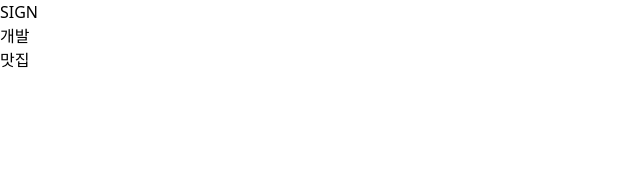
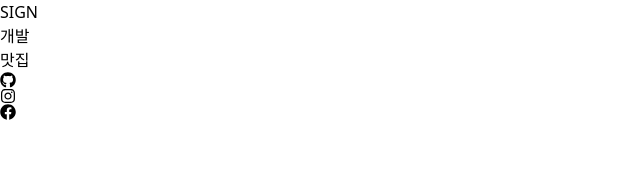
Before and after one commit to issign/blog, a React (Vite) app: page / in a window 1280 px wide. Shown: the top 170 px of the page, without its empty margins (0-640 px from the left). Built offline with nearby package versions, Linux system fonts and the light colour scheme; data requests are answered from the project's data file.

Commit message:
Remove Icon file and add icons in Nav

```diff
--- a/src/components/links/Icon.js
+++ /dev/null
@@ -1,5 +0,0 @@
-function Icon({ children }) {
-  return <div>{children}</div>;
-}
-
-export default Icon;
--- a/src/pages/Nav.js
+++ b/src/pages/Nav.js
@@ -2,6 +2,9 @@ import { useState, useEffect } from "react";
 import axios from "axios";
 import Dropdown from "../components/forms/Dropdown";
 import Link from "../components/links/Link";
+import { FaGithub } from "react-icons/fa";
+import { FaInstagram } from "react-icons/fa";
+import { FaFacebook } from "react-icons/fa";
 
 function Nav() {
   const [posts, setPosts] = useState([]);
@@ -30,8 +33,15 @@ function Nav() {
       <div>
         <Link>SIGN</Link>
       </div>
-      {/* <Dropdown>소개</Dropdown> */}
-      {renderedPosts}
+      <div>
+        {/* <Dropdown>소개</Dropdown> */}
+        {renderedPosts}
+      </div>
+      <div>
+        <FaGithub />
+        <FaInstagram />
+        <FaFacebook />
+      </div>
     </div>
   );
 }
```
